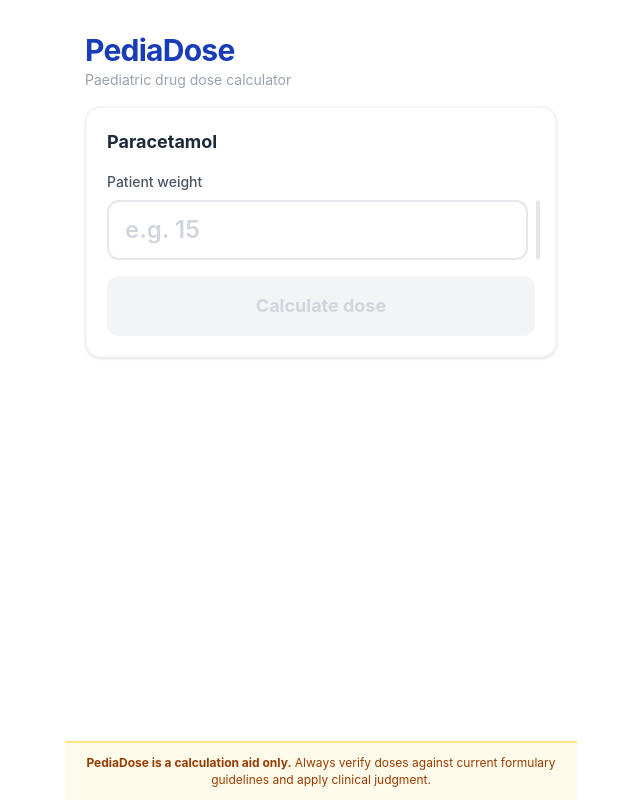
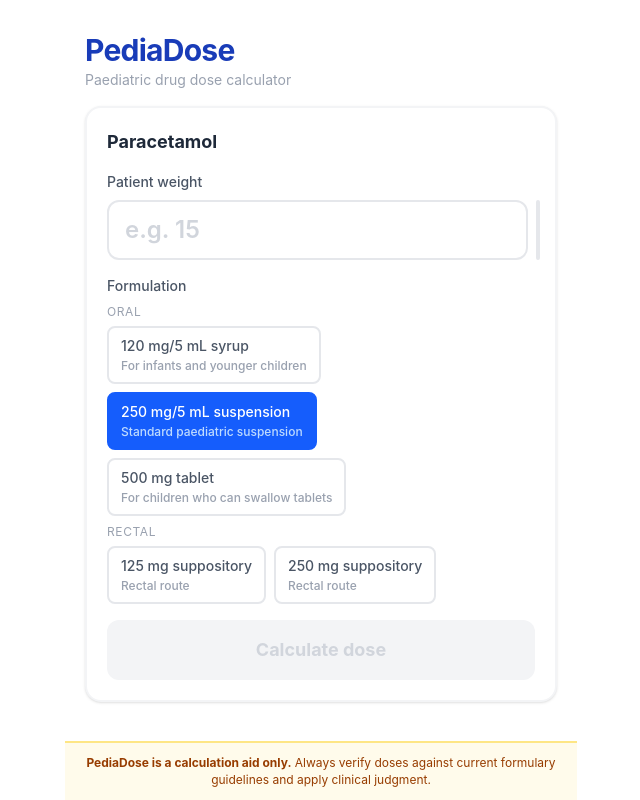
Before and after one commit to huishihong/pedia-dose, a React (Vite) app: page / in a window 1280 px wide. Shown: the whole page, without its empty margins (319-959 px from the left). Built offline with nearby package versions, Linux system fonts and the light colour scheme.

Commit message:
feat: add formulation selector with 5 Paracetamol concentrations

```diff
--- a/src/App.tsx
+++ b/src/App.tsx
@@ -2,20 +2,32 @@
 import './index.css'
 import { WeightInput } from './components/WeightInput'
 import { DoseResultCard } from './components/DoseResult'
+import { FormulationSelector } from './components/FormulationSelector'
 import { calculateParacetamol } from './utils/doseCalculator'
-import type { DoseResult } from './utils/doseCalculator'
+import type { DoseResult, Formulation } from './utils/doseCalculator'
+import drugsData from './data/drugs.json'
+
+const paracetamol = drugsData.drugs.find(d => d.id === 'paracetamol')!
+const formulations = paracetamol.formulations as Formulation[]
+const defaultFormulation = formulations.find(f => f.id === 'paracetamol-250-oral')!
 
 function App() {
   const [weightKg, setWeightKg] = useState<number | null>(null)
+  const [formulation, setFormulation] = useState<Formulation>(defaultFormulation)
   const [result, setResult] = useState<DoseResult | null>(null)
 
   function handleCalculate() {
     if (weightKg === null) return
-    setResult(calculateParacetamol(weightKg))
+    setResult(calculateParacetamol(weightKg, formulation))
   }
 
   function handleWeightChange(kg: number | null) {
     setWeightKg(kg)
+    setResult(null)
+  }
+
+  function handleFormulationChange(f: Formulation) {
+    setFormulation(f)
     setResult(null)
   }
 
@@ -31,6 +43,12 @@
           <h2 className="text-lg font-bold text-gray-800 mb-4">Paracetamol</h2>
 
           <WeightInput onWeightChange={handleWeightChange} />
+
+          <FormulationSelector
+            formulations={formulations}
+            selected={formulation}
+            onChange={handleFormulationChange}
+          />
 
           <button
             type="button"
--- a/src/components/DoseResult.tsx
+++ b/src/components/DoseResult.tsx
@@ -5,6 +5,8 @@
 }
 
 export function DoseResultCard({ result }: DoseResultProps) {
+  const isLiquid = result.volumeMl !== null
+
   return (
     <div className="w-full mt-6 space-y-4">
       {result.isCapped && (
@@ -18,18 +20,24 @@
       )}
 
       <div className="bg-blue-50 border-2 border-blue-200 rounded-xl p-5">
-        <p className="text-xs font-semibold text-blue-400 uppercase tracking-wider mb-1">
-          Dose
-        </p>
+        <p className="text-xs font-semibold text-blue-400 uppercase tracking-wider mb-1">Dose</p>
         <p className="text-5xl font-bold text-blue-800 leading-none">
           {result.cappedDoseMg} <span className="text-2xl font-semibold text-blue-500">mg</span>
         </p>
-        <p className="text-blue-600 text-lg mt-2 font-medium">
-          = {result.volumeMl} mL
-        </p>
-        <p className="text-blue-500 text-sm mt-0.5">
-          {result.formulation}
-        </p>
+
+        {isLiquid ? (
+          <>
+            <p className="text-blue-600 text-lg mt-2 font-medium">= {result.volumeMl} mL</p>
+            <p className="text-blue-500 text-sm mt-0.5">{result.formulation}</p>
+          </>
+        ) : (
+          <>
+            <p className="text-blue-600 text-lg mt-2 font-medium">
+              = {result.solidCount} {result.solidUnit}{result.solidCount !== 1 ? 's' : ''}
+            </p>
+            <p className="text-blue-500 text-sm mt-0.5">{result.formulation}</p>
+          </>
+        )}
       </div>
 
       <div className="grid grid-cols-2 gap-3">
--- /dev/null
+++ b/src/components/FormulationSelector.tsx
@@ -0,0 +1,72 @@
+import type { Formulation } from '../utils/doseCalculator'
+
+interface FormulationSelectorProps {
+  formulations: Formulation[]
+  selected: Formulation
+  onChange: (f: Formulation) => void
+}
+
+export function FormulationSelector({ formulations, selected, onChange }: FormulationSelectorProps) {
+  const oral = formulations.filter(f => f.route === 'Oral')
+  const rectal = formulations.filter(f => f.route === 'Rectal')
+
+  return (
+    <div className="w-full mt-4">
+      <label className="block text-sm font-medium text-gray-600 mb-2">Formulation</label>
+
+      {oral.length > 0 && (
+        <div className="mb-2">
+          <p className="text-xs text-gray-400 uppercase tracking-wider mb-1.5">Oral</p>
+          <div className="flex flex-wrap gap-2">
+            {oral.map(f => (
+              <button
+                key={f.id}
+                type="button"
+                onClick={() => onChange(f)}
+                className={`px-3 py-2 rounded-lg text-sm font-medium border-2 transition-colors text-left ${
+                  selected.id === f.id
+                    ? 'bg-blue-600 border-blue-600 text-white'
+                    : 'bg-white border-gray-200 text-gray-600 hover:border-blue-300'
+                }`}
+              >
+                {f.label}
+                {f.ageNote && (
+                  <span className={`block text-xs mt-0.5 ${selected.id === f.id ? 'text-blue-200' : 'text-gray-400'}`}>
+                    {f.ageNote}
+                  </span>
+                )}
+              </button>
+            ))}
+          </div>
+        </div>
+      )}
+
+      {rectal.length > 0 && (
+        <div>
+          <p className="text-xs text-gray-400 uppercase tracking-wider mb-1.5">Rectal</p>
+          <div className="flex flex-wrap gap-2">
+            {rectal.map(f => (
+              <button
+                key={f.id}
+                type="button"
+                onClick={() => onChange(f)}
+                className={`px-3 py-2 rounded-lg text-sm font-medium border-2 transition-colors text-left ${
+                  selected.id === f.id
+                    ? 'bg-blue-600 border-blue-600 text-white'
+                    : 'bg-white border-gray-200 text-gray-600 hover:border-blue-300'
+                }`}
+              >
+                {f.label}
+                {f.ageNote && (
+                  <span className={`block text-xs mt-0.5 ${selected.id === f.id ? 'text-blue-200' : 'text-gray-400'}`}>
+                    {f.ageNote}
+                  </span>
+                )}
+              </button>
+            ))}
+          </div>
+        </div>
+      )}
+    </div>
+  )
+}
--- a/src/data/drugs.json
+++ b/src/data/drugs.json
@@ -44,6 +44,48 @@
       ],
       "cautions": ["Caution in hepatic failure"],
       "minAge": "neonate",
+      "formulations": [
+        {
+          "id": "paracetamol-120-oral",
+          "label": "120 mg/5 mL syrup",
+          "strengthMg": 120,
+          "volumeMl": 5,
+          "route": "Oral",
+          "ageNote": "For infants and younger children"
+        },
+        {
+          "id": "paracetamol-250-oral",
+          "label": "250 mg/5 mL suspension",
+          "strengthMg": 250,
+          "volumeMl": 5,
+          "route": "Oral",
+          "ageNote": "Standard paediatric suspension"
+        },
+        {
+          "id": "paracetamol-500-tablet",
+          "label": "500 mg tablet",
+          "strengthMg": 500,
+          "volumeMl": null,
+          "route": "Oral",
+          "ageNote": "For children who can swallow tablets"
+        },
+        {
+          "id": "paracetamol-125-suppository",
+          "label": "125 mg suppository",
+          "strengthMg": 125,
+          "volumeMl": null,
+          "route": "Rectal",
+          "ageNote": "Rectal route"
+        },
+        {
+          "id": "paracetamol-250-suppository",
+          "label": "250 mg suppository",
+          "strengthMg": 250,
+          "volumeMl": null,
+          "route": "Rectal",
+          "ageNote": "Rectal route"
+        }
+      ],
       "source": "KKH CE Guidelines Jan 2026, p.9; NHG Pharmacy Calculator Jul 2024; PaedsENGAGE Feb 2025"
     },
     {
--- a/src/utils/doseCalculator.ts
+++ b/src/utils/doseCalculator.ts
@@ -1,25 +1,45 @@
+export interface Formulation {
+  id: string
+  label: string
+  strengthMg: number
+  volumeMl: number | null // null = solid (tablet or suppository)
+  route: string
+  ageNote?: string
+}
+
 export interface DoseResult {
   weightKg: number
   dosePerKg: number
   calculatedDoseMg: number
   cappedDoseMg: number
-  volumeMl: number
+  volumeMl: number | null       // liquid formulations only
+  solidCount: number | null     // tablet / suppository count
+  solidUnit: string | null      // "tablet" or "suppository"
   isCapped: boolean
-  frequency: string
   formulation: string
   route: string
+  frequency: string
   maxDailyDoses: number
 }
 
-export function calculateParacetamol(weightKg: number): DoseResult {
+export function calculateParacetamol(weightKg: number, formulation: Formulation): DoseResult {
   const dosePerKg = 15 // mg/kg
   const maxDose = 1000 // mg
-  const formulationStrength = 250 // mg per 5 mL
-  const formulationVolume = 5 // mL
 
   const calculatedDoseMg = Math.round(weightKg * dosePerKg)
   const cappedDoseMg = Math.min(calculatedDoseMg, maxDose)
-  const volumeMl = parseFloat(((cappedDoseMg / formulationStrength) * formulationVolume).toFixed(1))
+
+  let volumeMl: number | null = null
+  let solidCount: number | null = null
+  const solidUnit: string | null = formulation.volumeMl === null
+    ? (formulation.route === 'Rectal' ? 'suppository' : 'tablet')
+    : null
+
+  if (formulation.volumeMl !== null) {
+    volumeMl = parseFloat(((cappedDoseMg / formulation.strengthMg) * formulation.volumeMl).toFixed(1))
+  } else {
+    solidCount = parseFloat((cappedDoseMg / formulation.strengthMg).toFixed(1))
+  }
 
   return {
     weightKg,
@@ -27,10 +47,12 @@
     calculatedDoseMg,
     cappedDoseMg,
     volumeMl,
+    solidCount,
+    solidUnit,
     isCapped: calculatedDoseMg > maxDose,
+    formulation: formulation.label,
+    route: formulation.route,
     frequency: 'Q4–6H PRN',
-    formulation: '250 mg/5 mL suspension',
-    route: 'Oral or rectal',
     maxDailyDoses: 4,
   }
 }
```
Also changed, not shown: .claude/launch.json (added).
